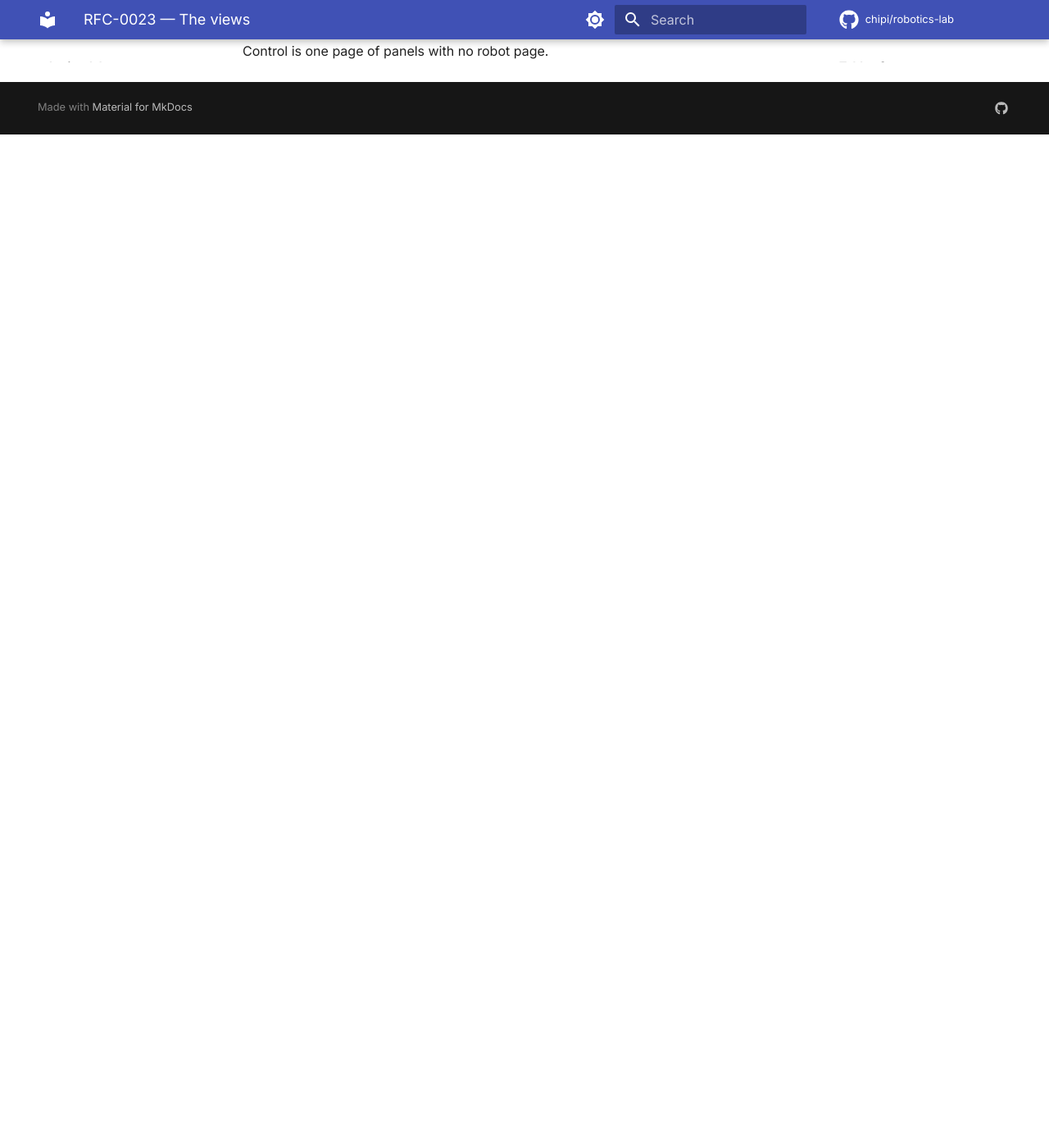
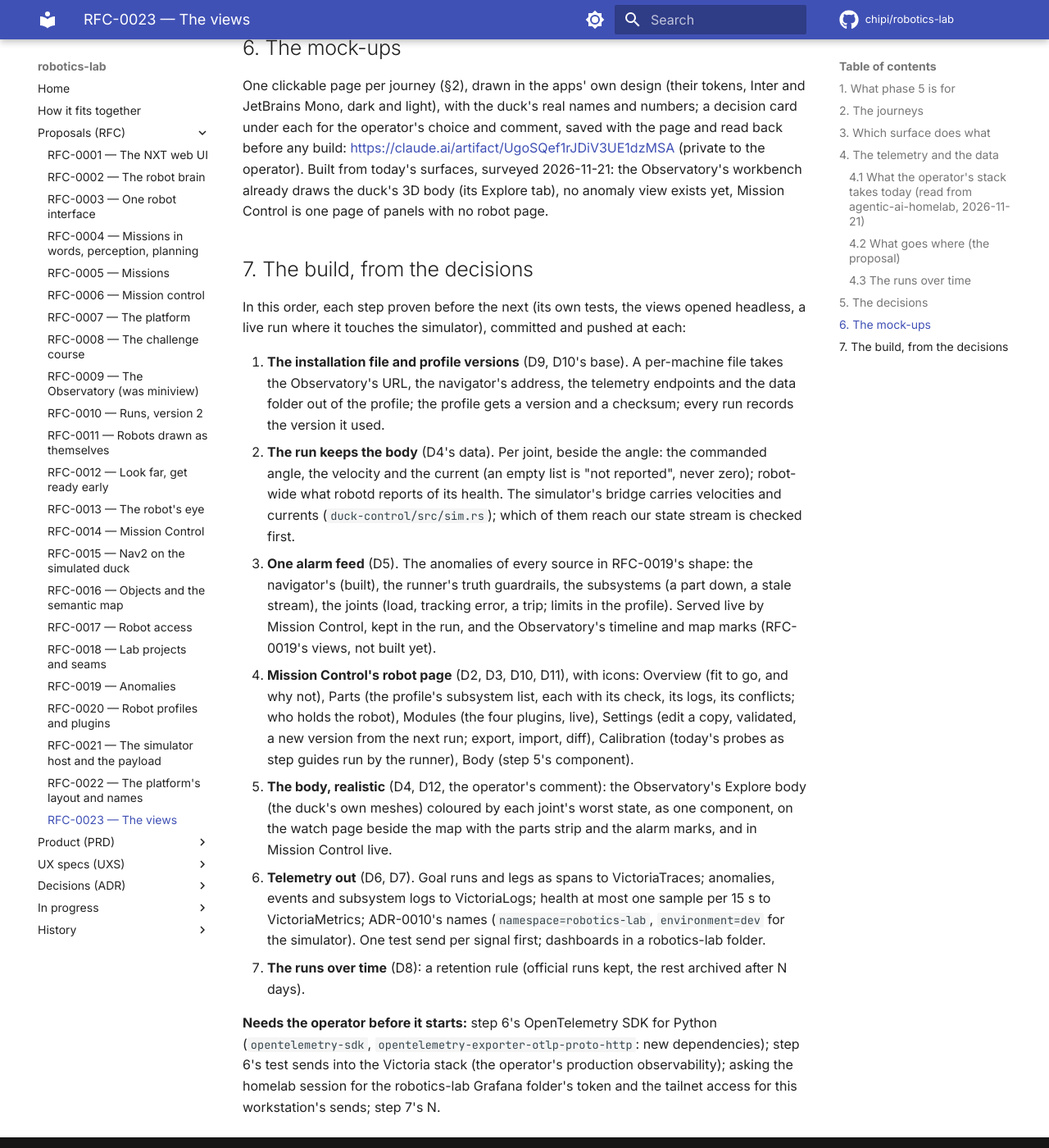
Before and after one commit to chipi/robotics-lab, an MkDocs documentation site: the page built from docs/rfc/RFC-0023-the-views.md, in a window 1280 px wide and 1400 px high, scrolled down 5748 px. Shown: the whole window at 82% size. Built offline with MkDocs 1.6.1 and Material for MkDocs 9.7.7, drawn with Linux system fonts in a browser that asks for light colours; comment, search, counter and statistics services are not loaded; before the commit the page ends 5912 px from its top, so only the background shows below that; some of the changed text lies outside the part shown.

Commit message:
docs: RFC-0023 accepted (the operator: A for all twelve decisions, icons and the robot drawn realistically), the build in seven steps
The operator's answers, read back from the decision page's store: A for D1-D12; one comment on D3,
"Lets use icons where applicable also and when we show robot it should be very realistic". The
build: the installation file and profile versions, the run keeping the body (commanded angle,
velocity, current per joint), one alarm feed, Mission Control's robot page, the realistic body on
the watch page and in Mission Control, telemetry out over OpenTelemetry, the runs' retention. Listed
what needs the operator before it starts (the OpenTelemetry SDK dependencies, test sends into the
Victoria stack, the homelab session's token and access, the retention period).

Co-Authored-By: Claude Opus 5.5 <noreply@anthropic.com>
Claude-Session: https://claude.ai/code/session_01UDhkTkg9Dg44XhgoEjt9rf

```diff
--- a/docs/rfc/RFC-0023-the-views.md
+++ b/docs/rfc/RFC-0023-the-views.md
@@ -1,6 +1,7 @@
 # RFC-0023 — The views: the operator's journeys, which surface does what, and where the telemetry goes
 
-**Status:** Draft (2026-11-21), phase 5's design round: proposals and mock-ups for the operator to
+**Status:** Accepted (2026-11-21: the operator chose A for all twelve decisions, §5). Phase 5's design
+round: proposals and mock-ups for the operator to
 decide, decision by decision, before anything is built (the operator, 2026-11-20: "I don't want to
 rush. I want to consolidate all of these things and make a round of how exactly we're going to do
 that and in which surfaces. I'd like to see some proposals and some mock-ups"). The round's inputs
@@ -125,6 +126,12 @@ object store (MinIO or S3) holding the runs and the index pointing at it. Decisi
 Each is the operator's, made on the mock-up page (section 6) and recorded here with the answer.
 The first option of each is the recommendation.
 
+**Decided by the operator (2026-11-21, on the page): A for all twelve.** One comment, on D3: "Lets
+use icons where applicable also and when we show robot it should be very realistic". So: icons on
+the robot page and the views where they help reading (a part, a module, a state, an alarm), and
+the robot drawn from its own 3D model and meshes (RFC-0011), as the Observatory's Explore tab
+already does, never a schematic like the mock-up's.
+
 - **D1. Which surface does what** (§3). A: the table as written (Mission Control operates and
   configures, the Observatory explains runs, the homelab stack keeps the long-term telemetry).
   B: one app for both (Mission Control grows the Observatory's views).
@@ -183,3 +190,40 @@ for the operator's choice and comment, saved with the page and read back before
 <https://claude.ai/artifact/UgoSQef1rJDiV3UE1dzMSA> (private to the operator). Built from today's
 surfaces, surveyed 2026-11-21: the Observatory's workbench already draws the duck's 3D body (its
 Explore tab), no anomaly view exists yet, Mission Control is one page of panels with no robot page.
+
+## 7. The build, from the decisions
+
+In this order, each step proven before the next (its own tests, the views opened headless, a live
+run where it touches the simulator), committed and pushed at each:
+
+1. **The installation file and profile versions** (D9, D10's base). A per-machine file takes the
+   Observatory's URL, the navigator's address, the telemetry endpoints and the data folder out of the
+   profile; the profile gets a version and a checksum; every run records the version it used.
+2. **The run keeps the body** (D4's data). Per joint, beside the angle: the commanded angle, the
+   velocity and the current (an empty list is "not reported", never zero); robot-wide what robotd
+   reports of its health. The simulator's bridge carries velocities and currents
+   (`duck-control/src/sim.rs`); which of them reach our state stream is checked first.
+3. **One alarm feed** (D5). The anomalies of every source in RFC-0019's shape: the navigator's
+   (built), the runner's truth guardrails, the subsystems (a part down, a stale stream), the joints
+   (load, tracking error, a trip; limits in the profile). Served live by Mission Control, kept in the
+   run, and the Observatory's timeline and map marks (RFC-0019's views, not built yet).
+4. **Mission Control's robot page** (D2, D3, D10, D11), with icons: Overview (fit to go, and why
+   not), Parts (the profile's subsystem list, each with its check, its logs, its conflicts; who holds
+   the robot), Modules (the four plugins, live), Settings (edit a copy, validated, a new version from
+   the next run; export, import, diff), Calibration (today's probes as step guides run by the
+   runner), Body (step 5's component).
+5. **The body, realistic** (D4, D12, the operator's comment): the Observatory's Explore body (the
+   duck's own meshes) coloured by each joint's worst state, as one component, on the watch page
+   beside the map with the parts strip and the alarm marks, and in Mission Control live.
+6. **Telemetry out** (D6, D7). Goal runs and legs as spans to VictoriaTraces; anomalies, events and
+   subsystem logs to VictoriaLogs; health at most one sample per 15 s to VictoriaMetrics; ADR-0010's
+   names (`namespace=robotics-lab`, `environment=dev` for the simulator). One test send per signal
+   first; dashboards in a robotics-lab folder.
+7. **The runs over time** (D8): a retention rule (official runs kept, the rest archived after N
+   days).
+
+**Needs the operator before it starts:** step 6's OpenTelemetry SDK for Python
+(`opentelemetry-sdk`, `opentelemetry-exporter-otlp-proto-http`: new dependencies); step 6's test
+sends into the Victoria stack (the operator's production observability); asking the homelab session
+for the robotics-lab Grafana folder's token and the tailnet access for this workstation's sends;
+step 7's N.
```
Also changed, not shown: docs/rfc/README.md (+1 -1 lines).
